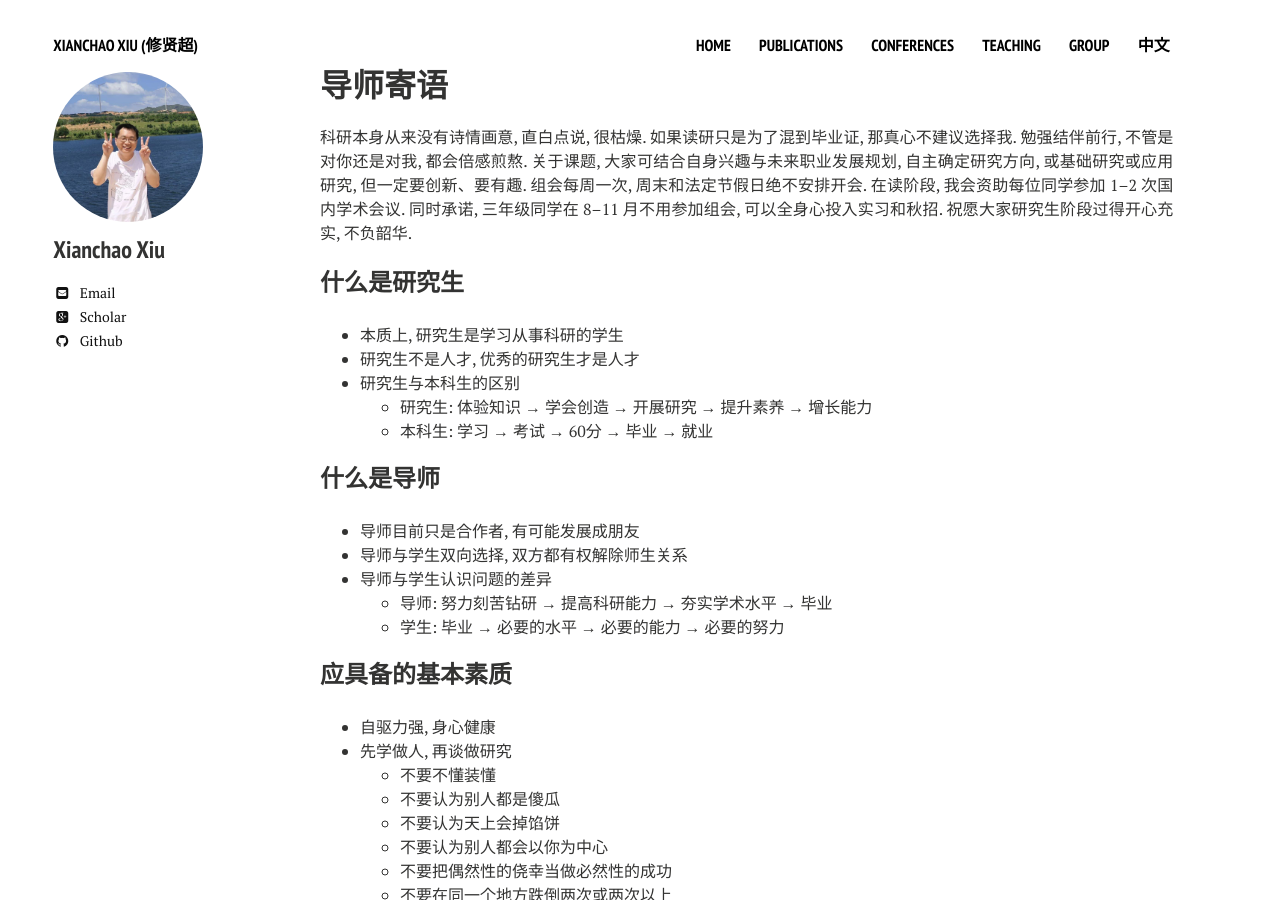
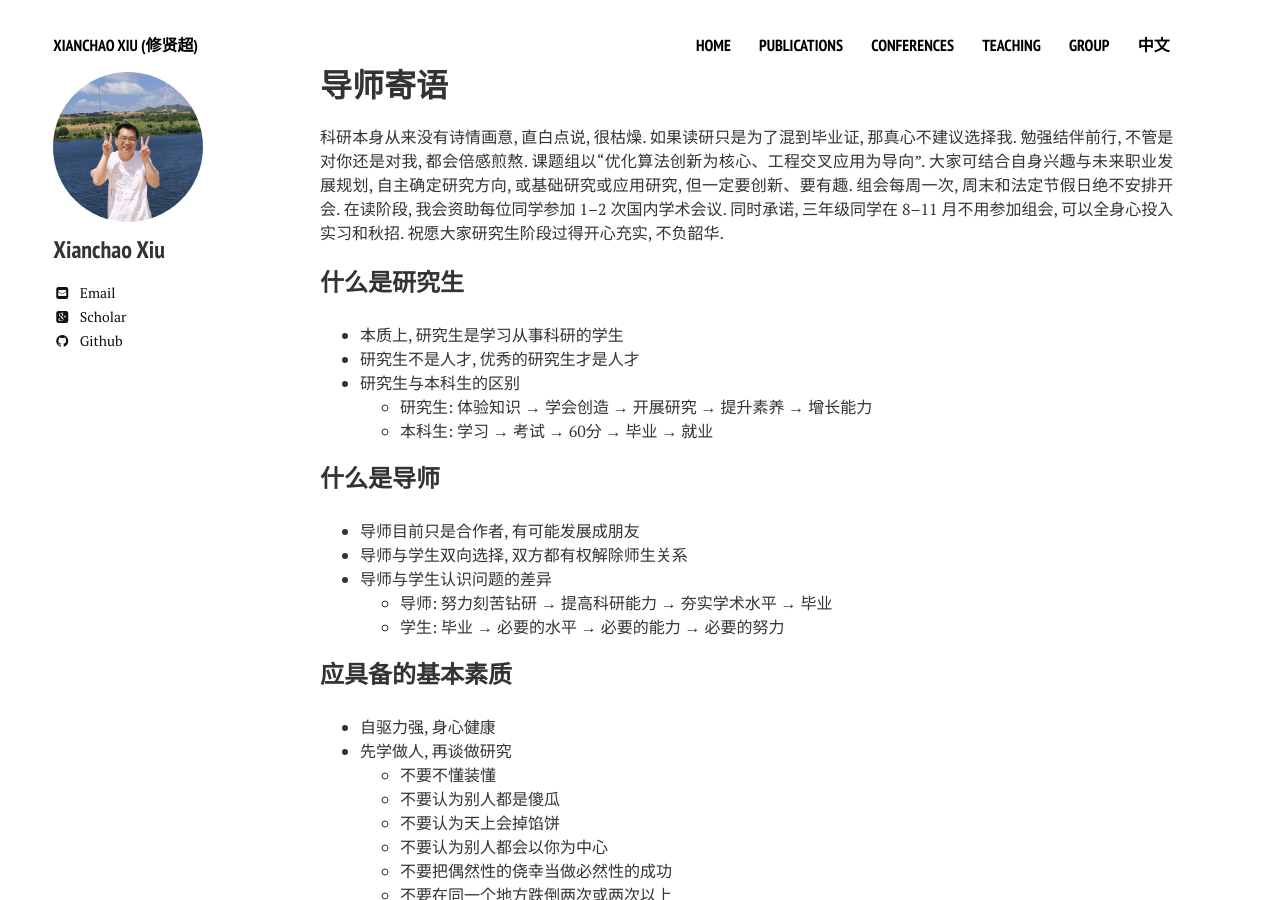
Before and after one commit to xianchaoxiu/xianchaoxiu.github.io, a Jekyll site: the page built from group/reading/index.md, in a window 1280 px wide and 900 px high. Built offline with Jekyll 4.4.1, drawn with Linux system fonts in a browser that asks for light colours; nearby versions of some CDN libraries.

Commit message:
Update index.md

```diff
--- a/group/reading/index.md
+++ b/group/reading/index.md
@@ -9,7 +9,8 @@ share: false
 科研本身从来没有诗情画意, 直白点说, 很枯燥.
 如果读研只是为了混到毕业证, 那真心不建议选择我.
 勉强结伴前行, 不管是对你还是对我, 都会倍感煎熬.
-关于课题, 大家可结合自身兴趣与未来职业发展规划, 自主确定研究方向, 或基础研究或应用研究, 但一定要创新、要有趣.
+课题组以“优化算法创新为核心、工程交叉应用为导向”.
+大家可结合自身兴趣与未来职业发展规划, 自主确定研究方向, 或基础研究或应用研究, 但一定要创新、要有趣.
 组会每周一次, 周末和法定节假日绝不安排开会.
 在读阶段, 我会资助每位同学参加 1–2 次国内学术会议.
 同时承诺, 三年级同学在 8–11 月不用参加组会, 可以全身心投入实习和秋招.
```
